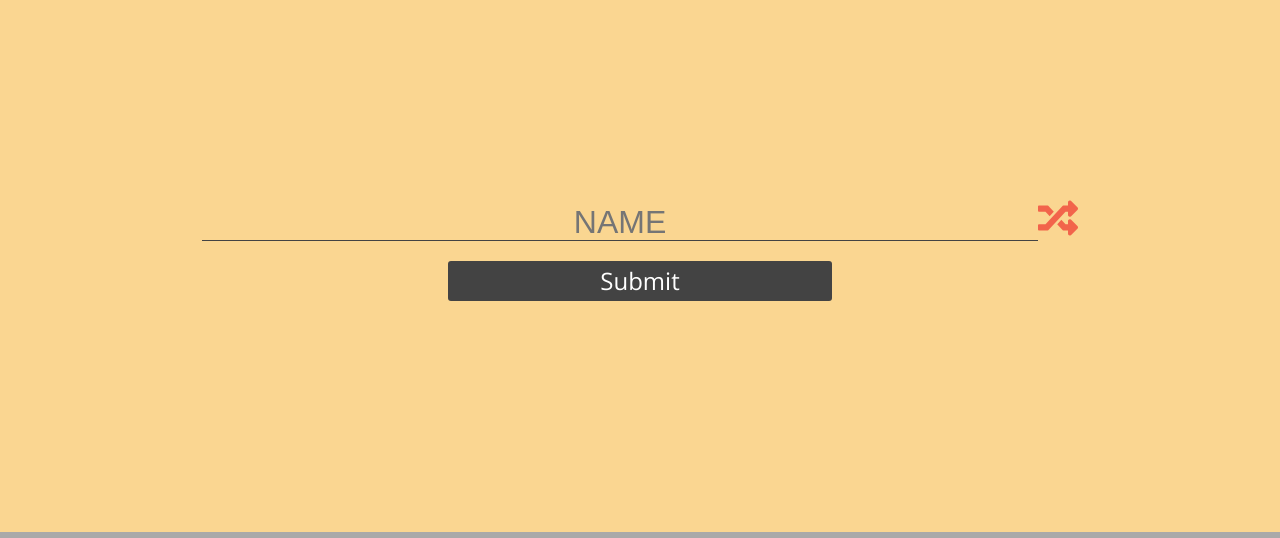
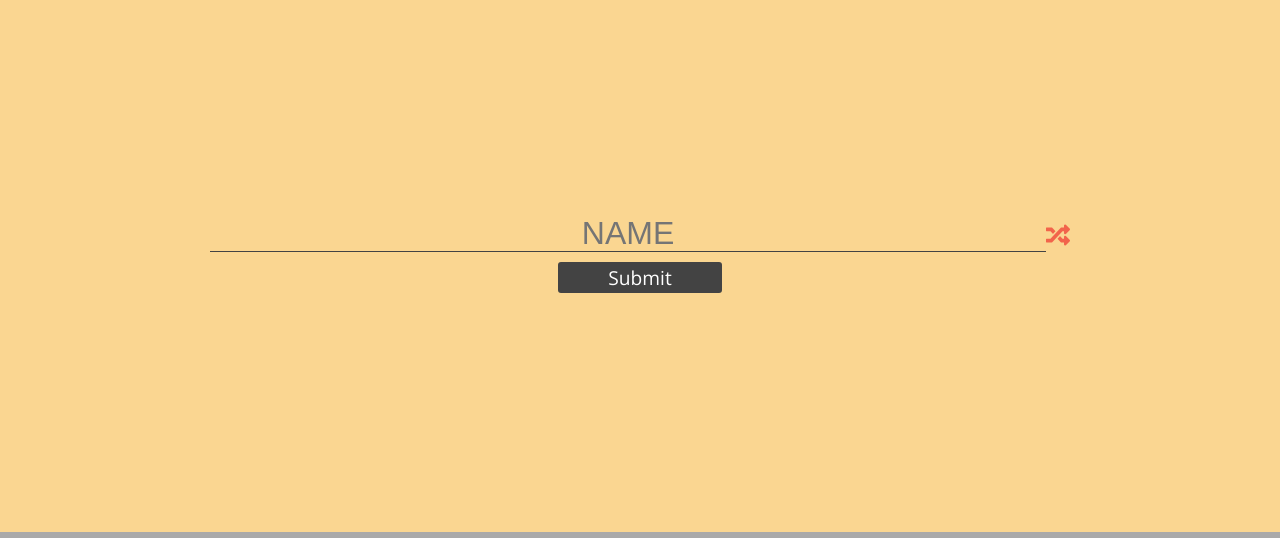
Before and after one commit to khperez/secret-hitler, a Node server app: page /create in a window 1280 px wide. Shown: the part 234-772 px from the top of the page. Run offline with Node 20, Linux system fonts and the light colour scheme; some libraries are stand-ins or nearby versions; some web fonts are replaced.

Commit message:
make submit button constant size

```diff
--- a/public/stylesheets/main.css
+++ b/public/stylesheets/main.css
@@ -215,7 +215,18 @@ input.create:focus {
 
 i#create-random {
   color: #F2644B;
-  font-size: 5vh;
+  font-size: 1.5rem;
+}
+
+a.submitBtn {
+  background: #434343;
+  color: #FFFFFF;
+  text-align: center;
+  border-radius: 3px;
+  width: 10rem;
+  font-size: 1.2rem;
+  margin: 10px 10px 10px 10px;
+  padding: 2px;
 }
 
 .btnWrapper {
@@ -280,13 +291,6 @@ a.helpBtn {
   font-size: 3vh;
 }
 
-a.submitBtn {
-  background: #434343;
-  width: 30vw;
-  height: 5vh;
-  font-size: 3vh;
-}
-
 footer {
   -webkit-box-flex: 0;
       -ms-flex: none;
--- a/public/stylesheets/main.sass
+++ b/public/stylesheets/main.sass
@@ -137,6 +137,10 @@ navbar
   justify-content: center
   flex-direction: column
 
+//////////////////////
+// Create View
+//////////////////////
+
 input
   font-size: 2rem
   background: none
@@ -153,7 +157,17 @@ input.create
 
 i#create-random
   color: $orange
-  font-size: 5vh
+  font-size: 1.5rem
+
+a.submitBtn
+  background: #434343
+  color: #FFFFFF
+  text-align: center
+  border-radius: 3px
+  width: 10rem
+  font-size: 1.2rem
+  margin: 10px 10px 10px 10px
+  padding: 2px
 
 ///////////////////////////////
 // Start section
@@ -202,12 +216,6 @@ a.helpBtn
   height: 6vh
   font-size: 3vh
 
-a.submitBtn
-  background: #434343
-  width: 30vw
-  height: 5vh
-  font-size: 3vh
-
 footer
   flex: none
   background: darkgray
--- a/views/create.pug
+++ b/views/create.pug
@@ -10,4 +10,4 @@ block content
     form(id="create", name="create-game")
       input.create(id="create-name", placeholder="NAME")
       i.fas.fa-random(id="create-random")
-    a.gameBtn.submitBtn#submit Submit
+    a.submitBtn#submit Submit
```
Also changed, not shown: 1 other file.
